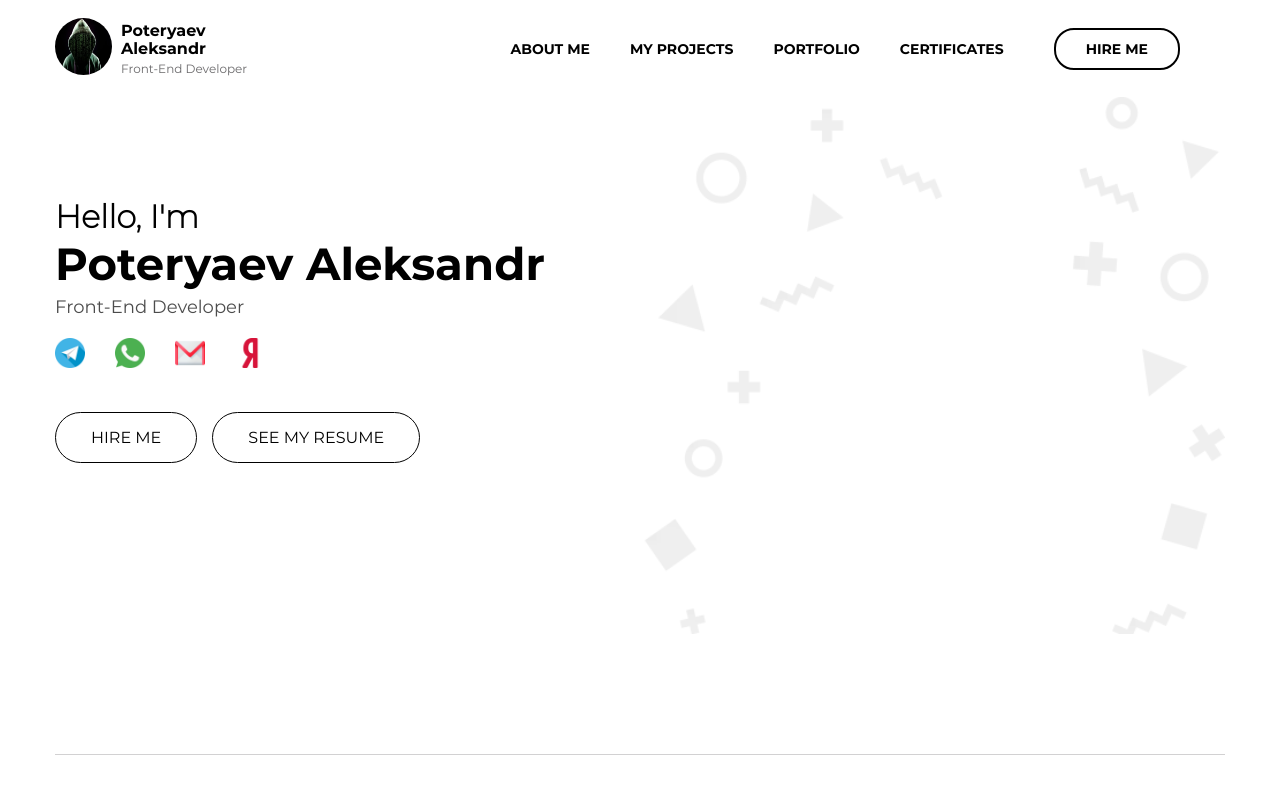
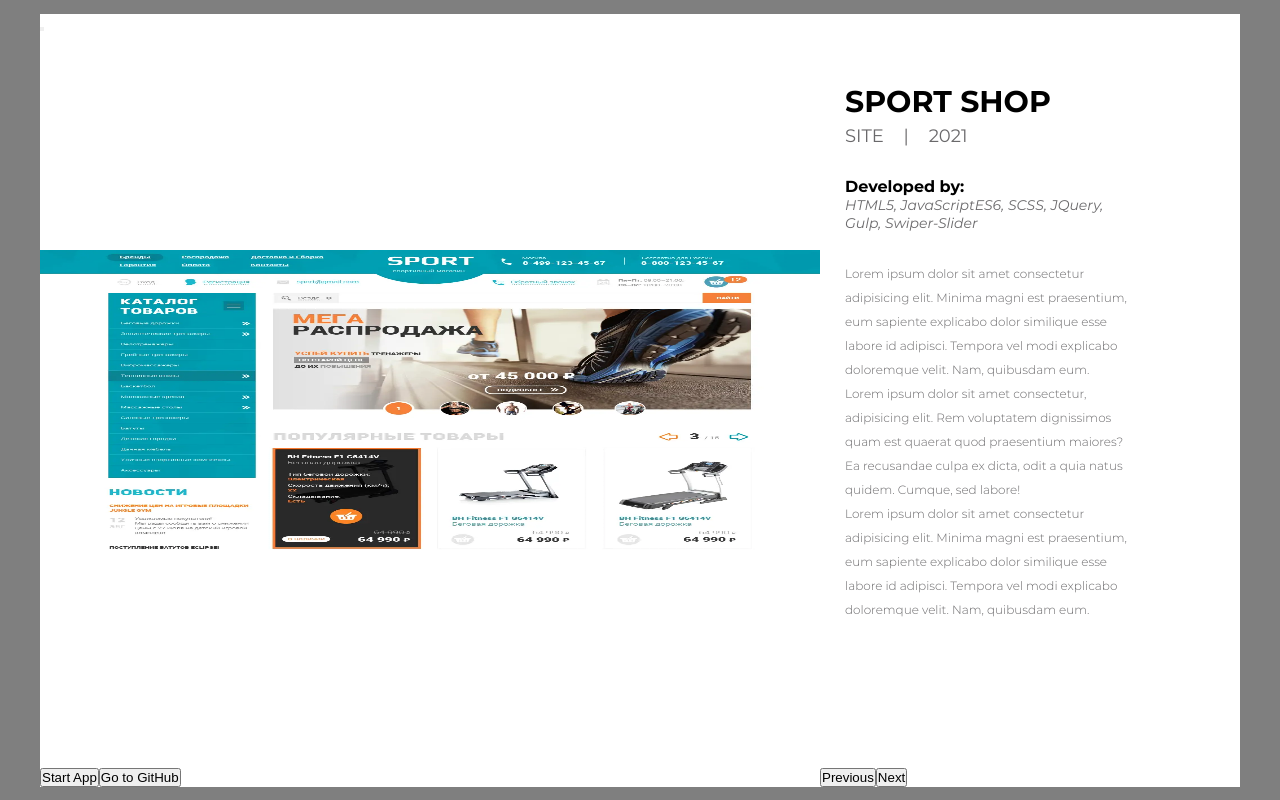
Before and after one commit to NightMareStories/My_Portfolio, a React (Create React App) app: page /portfolio in a window 1280 px wide. Shown: the top 800 px of the page. Built offline with nearby package versions, Linux system fonts and the light colour scheme.

Commit message:
Created a modal window with projects, added basic styling.

```diff
--- a/src/components/App/App.js
+++ b/src/components/App/App.js
@@ -3,6 +3,7 @@ import { BrowserRouter as Router, Switch, Route, Link } from 'react-router-dom';
 import Main from '../Main/Main';
 import './App.scss';
 import Footer from '../Footer/Footer';
+import ModalPortfolio from '../Modal/ModalPortfolio/ModalPortfolio';
 // import Rates from '../../projects/src/App';
 // import '../../css/components/App/App.css';
 
@@ -19,6 +20,7 @@ function App() {
                 <Switch>
                     <Route exact path="/" />
                     <Route exact path="/rates" />
+                    <Route exact path="/portfolio" component={ModalPortfolio}/>
                 </Switch>
                 <Main />
                 <Footer />
--- a/src/components/App/App.scss
+++ b/src/components/App/App.scss
@@ -32,6 +32,9 @@ body {
     font-family: $font-regular;
     font-size: 15px;
     color: $color-primary-black;
+    &.no-scroll {
+        overflow: hidden;
+    }
 }
 
 ._container {
--- a/src/components/Main/Main.js
+++ b/src/components/Main/Main.js
@@ -63,12 +63,12 @@ function Main() {
                     <div className="portfolio-block__portfolio portfolio-content">
                         <div className="portfolio-content__column">
                             <div className="portfolio-content__item portfolio-item">
-                                <a href="" className="portfolio-item__link">
+                                <Link to="/portfolio" className="portfolio-item__link">
                                     <picture>
                                         <source srcSet="img/sport-shop-img.webp" type="image/webp" />
                                         <img src="img/sport-shop-img.png" alt="" />
                                     </picture>
-                                </a>
+                                </Link>
                                 <div className="portfolio-item__text portfolio-text">
                                     <div className="portfolio-text__category">Category</div>
                                     <div className="portfolio-text__title">
@@ -80,12 +80,12 @@ function Main() {
                         </div>
                         <div className="portfolio-content__column">
                             <div className="portfolio-content__item portfolio-item">
-                                <a href="" className="portfolio-item__link">
+                                <Link to="/portfolio" className="portfolio-item__link">
                                     <picture>
                                         <source srcSet="img/sport-shop-img.webp" type="image/webp" />
                                         <img src="img/sport-shop-img.png" alt="" />
                                     </picture>
-                                </a>
+                                </Link>
                                 <div className="portfolio-item__text portfolio-text">
                                     <div className="portfolio-text__category">Category</div>
                                     <div className="portfolio-text__title">
@@ -97,12 +97,12 @@ function Main() {
                         </div>
                         <div className="portfolio-content__column">
                             <div className="portfolio-content__item portfolio-item">
-                                <a href="" className="portfolio-item__link">
+                                <Link to="/portfolio" className="portfolio-item__link">
                                     <picture>
                                         <source srcSet="img/sport-shop-img.webp" type="image/webp" />
                                         <img src="img/sport-shop-img.png" alt="" />
                                     </picture>
-                                </a>
+                                </Link>
                                 <div className="portfolio-item__text portfolio-text">
                                     <div className="portfolio-text__category">Category</div>
                                     <div className="portfolio-text__title">
@@ -114,12 +114,12 @@ function Main() {
                         </div>
                         <div className="portfolio-content__column">
                             <div className="portfolio-content__item portfolio-item">
-                                <a href="" className="portfolio-item__link">
+                                <Link to="/portfolio" className="portfolio-item__link">
                                     <picture>
                                         <source srcSet="img/sport-shop-img.webp" type="image/webp" />
                                         <img src="img/sport-shop-img.png" alt="" />
                                     </picture>
-                                </a>
+                                </Link>
                                 <div className="portfolio-item__text portfolio-text">
                                     <div className="portfolio-text__category">Category</div>
                                     <div className="portfolio-text__title">
@@ -131,12 +131,12 @@ function Main() {
                         </div>
                         <div className="portfolio-content__column">
                             <div className="portfolio-content__item portfolio-item">
-                                <a href="" className="portfolio-item__link">
+                                <Link to="/portfolio" className="portfolio-item__link">
                                     <picture>
                                         <source srcSet="img/sport-shop-img.webp" type="image/webp" />
                                         <img src="img/sport-shop-img.png" alt="" />
                                     </picture>
-                                </a>
+                                </Link>
                                 <div className="portfolio-item__text portfolio-text">
                                     <div className="portfolio-text__category">Category</div>
                                     <div className="portfolio-text__title">
@@ -148,12 +148,12 @@ function Main() {
                         </div>
                         <div className="portfolio-content__column">
                             <div className="portfolio-content__item portfolio-item">
-                                <a href="" className="portfolio-item__link">
+                                <Link to="/portfolio" className="portfolio-item__link">
                                     <picture>
                                         <source srcSet="img/sport-shop-img.webp" type="image/webp" />
                                         <img src="img/sport-shop-img.png" alt="" />
                                     </picture>
-                                </a>
+                                </Link>
                                 <div className="portfolio-item__text portfolio-text">
                                     <div className="portfolio-text__category">Category</div>
                                     <div className="portfolio-text__title">
--- /dev/null
+++ b/src/components/Modal/ModalPortfolio/ModalPortfolio.js
@@ -0,0 +1,50 @@
+import './ModalPortfolio.scss';
+import { Link as Link } from 'react-router-dom';
+// import '../../css/components/Footer/Footer.css';
+
+function ModalPortfolio() {
+    return (
+      <div className="modal-portfolio">
+        <div className="modal_P modal_P-block">
+          <button className="modal_p-block__close" type="button"></button>
+          <div className="modal_P-block__content modal_P-content">
+            <div className="modal_P-content__preview">
+              <picture>
+                  <source srcSet="img/sport-shop-img.webp" type="image/webp" />
+                  <img src="img/sport-shop-img.png" alt="" className="modal_P-content__preview_img"/>
+              </picture>
+            </div>
+            <div className="modal_P-content__description">
+              <div className="modal_P-content__header">
+                <h3 className="modal_P-content__title">Sport Shop</h3>
+                <div className="modal_P-content__info-tag">
+                    Site <span>|</span> 2021
+                </div>
+              </div>
+              <div className="modal_P-content__tech">
+                <div className="modal_P-content__dev">Developed by: </div>
+                <div className="modal_P-content__by">HTML5, JavaScriptES6, SCSS, JQuery, Gulp, Swiper-Slider</div>
+              </div>
+              <div className="modal_P-content__text">
+                <p>Lorem ipsum dolor sit amet consectetur adipisicing elit. Minima magni est praesentium, eum sapiente explicabo dolor similique esse labore id adipisci. Tempora vel modi explicabo doloremque velit. Nam, quibusdam eum.</p>
+                <p>Lorem ipsum dolor sit amet consectetur, adipisicing elit. Rem voluptatem dignissimos quam est quaerat quod praesentium maiores? Ea recusandae culpa ex dicta, odit a quia natus quidem. Cumque, sed labore!</p>
+                <p>Lorem ipsum dolor sit amet consectetur adipisicing elit. Minima magni est praesentium, eum sapiente explicabo dolor similique esse labore id adipisci. Tempora vel modi explicabo doloremque velit. Nam, quibusdam eum.</p>
+              </div>
+            </div>
+            <div className="modal_P-content__footer">
+              <div className="modal_P-content__links">
+                <button>Start App</button>
+                <button>Go to GitHub</button>
+              </div>
+              <div className="modal_P-content__slides">
+                <button>Previous</button>
+                <button>Next</button>
+              </div>
+            </div>
+          </div>
+        </div>
+      </div>
+  );
+
+}
+export default ModalPortfolio;
--- /dev/null
+++ b/src/components/Modal/ModalPortfolio/ModalPortfolio.scss
@@ -0,0 +1,105 @@
+//====================== import ========================
+
+@import '../../../vars';
+
+//======================================================
+
+
+//====================== styles ========================
+
+.modal-portfolio {
+    display: flex;
+    width: 100%;
+    height: 100%;
+    padding: 0 15px;
+    position: fixed;
+    top: 0;
+    left: 0;
+    z-index: 1000;
+    background-color: rgba($color-primary-black, .5);
+}
+
+.modal_P-block {
+    width: 100%;
+    max-width: 1200px;
+    margin: auto;
+    // padding: 30px;
+    background-color: #fff;
+}
+
+.modal_P-content {
+    display: flex;
+    flex-wrap: wrap;
+    &__preview {
+        width: 65%;
+        position: relative;
+        overflow: hidden;
+        &_img {
+            width: 790px;
+            height: 300px;
+            position: absolute;
+            top: 50%;
+            left: 50%;
+            z-index: 1;
+            transform: translate3d(-50%, -50%, 0);
+        }
+
+    }
+    &__description {
+        width: 35%;
+        padding: 50px 100px 15px 25px;
+    }
+    &__header {
+        margin-bottom: 30px;
+    }
+    &__title {
+        font-family: $font-bold;
+        font-size: 30px;
+        text-transform: uppercase;
+        color: $color-primary-black;
+        margin-bottom: 5px;
+    }
+    &__info-tag {
+        font-family: $font-regular;
+        font-size: 18px;
+        color: $color-primary-grey;
+        text-transform: uppercase;
+        span {
+            margin: 0px 15px;
+        }
+    }
+    &__tech {
+        margin-bottom: 30px;
+    }
+    &__dev {
+        font-family: $font-bold;
+        font-size: 16px;
+        color: $color-primary-black;
+
+    }
+    &__by {
+        font-family: $font-italic;
+        font-size: 14px;
+        color: $color-primary-grey;
+    }
+    &__text {
+        font-family: $font-light;
+        font-size: 12px;
+        line-height: 2;
+        color: $color-primary-grey;
+        margin-bottom: 130px;
+    }
+    &__footer {
+        display: flex;
+        // justify-content: space-between;
+        width: 100%;
+    }
+    &__links {
+        width: 65%;
+    }
+    &__slides {
+        width: 35%;
+    }
+}
+
+//======================================================
```
Also changed, not shown: src/vars.scss (+7 -0 lines), public/img/close-icon.svg (added), public/img/gmail-icon.svg.
